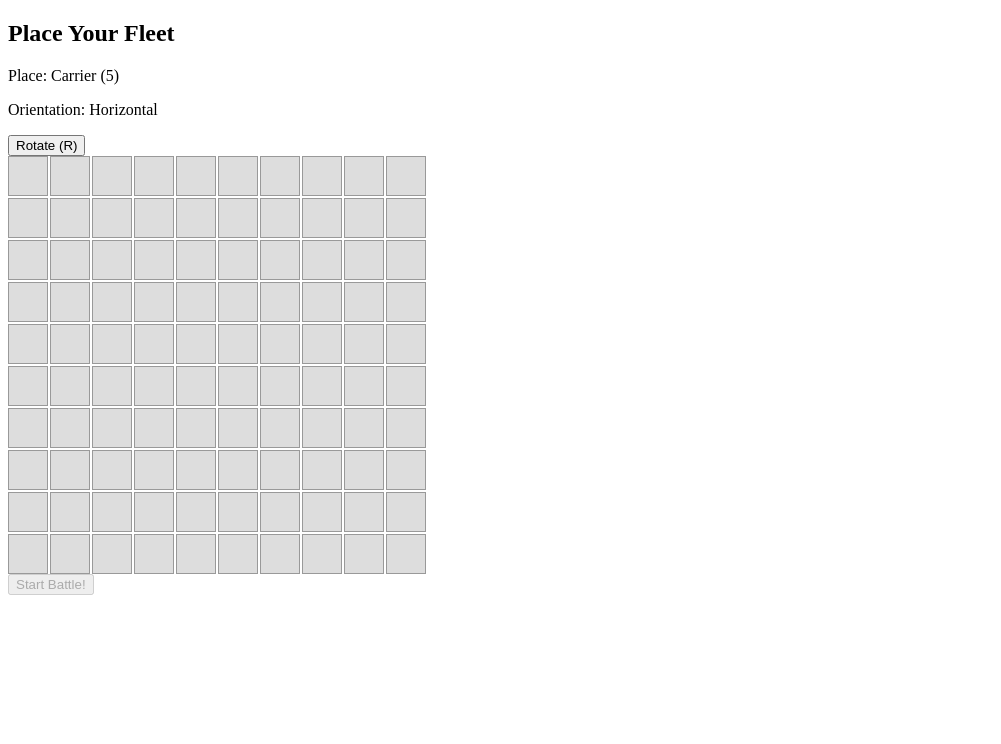
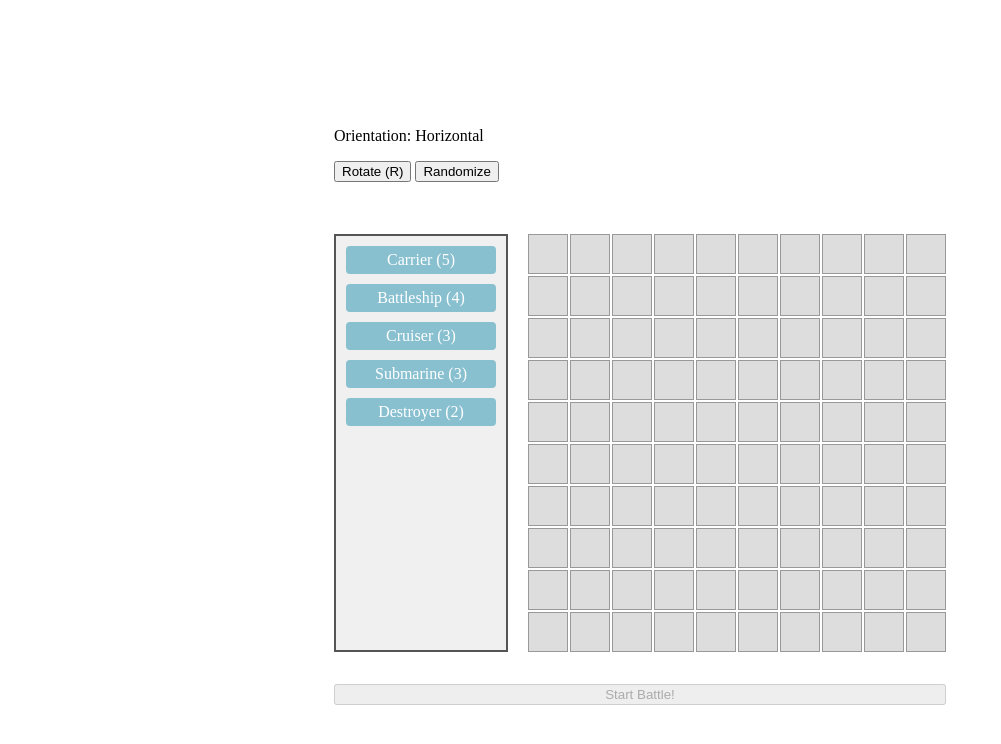
Before and after one commit to lolol0918/battleship, a website built with webpack: page src/index.html in a window 1280 px wide. Shown: the whole page, without its empty margins (0-1001 px from the left). Built offline with nearby package versions, Linux system fonts and the light colour scheme.

Commit message:
wip: html skeleton for the placementphase

```diff
--- a/src/index.html
+++ b/src/index.html
@@ -7,13 +7,24 @@
   </head>
   <body>
     <div id="placement-phase">
-      <h2>Place Your Fleet</h2>
       <div class="ship-info">
-        <p>Place: <span id="current-ship">Carrier (5)</span></p>
         <p>Orientation: <span id="orientation">Horizontal</span></p>
         <button id="rotate-btn">Rotate (R)</button>
+        <button id="randomize-btn">Randomize</button>
       </div>
-      <div id="placement-board" class="board"></div>
+      <div class="placement-wrapper">
+        <!-- Ship palette -->
+        <div id="ship-palette" class="ship-palette">
+          <div class="ship" data-length="5">Carrier (5)</div>
+          <div class="ship" data-length="4">Battleship (4)</div>
+          <div class="ship" data-length="3">Cruiser (3)</div>
+          <div class="ship" data-length="3">Submarine (3)</div>
+          <div class="ship" data-length="2">Destroyer (2)</div>
+        </div>
+
+        <!-- Board -->
+        <div id="placement-board" class="board"></div>
+      </div>
       <button id="start-game-btn" disabled>Start Battle!</button>
     </div>
   </body>
--- a/src/models/Gameboard.js
+++ b/src/models/Gameboard.js
@@ -2,7 +2,7 @@ import {
   getRandomOrientation,
   getRandomCoordinate,
   generateShipCoordinates,
-} from '../utils/placeShipRandomly';
+} from '../utils/placeShipRandomly.js';
 
 export default class Gameboard {
   static GRID_SIZE = 10;
--- a/src/style.css
+++ b/src/style.css
@@ -1,3 +1,35 @@
+body {
+  display: grid;
+  place-items: center;
+  height: 100vh;
+}
+
+.placement-wrapper {
+  display: flex;
+  gap: 20px;
+  margin-top: 20px;
+}
+
+.ship-palette {
+  display: flex;
+  flex-direction: column;
+  gap: 10px;
+  padding: 10px;
+  border: 2px solid #555;
+  background-color: #f0f0f0;
+  min-width: 150px;
+}
+
+.ship {
+  background-color: #88c0d0;
+  color: #fff;
+  text-align: center;
+  padding: 5px;
+  cursor: grab;
+  border-radius: 4px;
+  user-select: none;
+}
+
 .board {
   display: grid;
   grid-template-columns: repeat(10, 40px);
@@ -9,3 +41,48 @@
   background-color: #ddd;
   border: 1px solid #999;
 }
+/* Hover effect for player's board */
+.player-board .cell:hover {
+  background-color: #bbb;
+}
+
+/* Ship cells (only show for player's board or if showShips = true) */
+.cell.has-ship {
+  background-color: #4caf50; /* green for ships */
+}
+
+/* Hit marker */
+.cell.hit {
+  background-color: #e53935; /* red */
+  color: white;
+  font-weight: bold;
+}
+
+/* Miss marker */
+.cell.miss {
+  background-color: #90caf9; /* light blue */
+}
+
+/* Computer board cells when ships are hidden */
+.computer-board .cell.has-ship {
+  background-color: #ddd; /* same as base, hidden */
+}
+
+/* Optional: visually separate boards */
+.player-board {
+  border: 2px solid #4caf50;
+  display: inline-block;
+  margin-right: 20px;
+}
+
+.computer-board {
+  border: 2px solid #f44336;
+  display: inline-block;
+}
+
+#placement-phase {
+  display: flex;
+  flex-direction: column;
+  justify-content: center;
+  gap: 2em;
+}
```
Also changed, not shown: src/ui/placementPhase.js (added).
